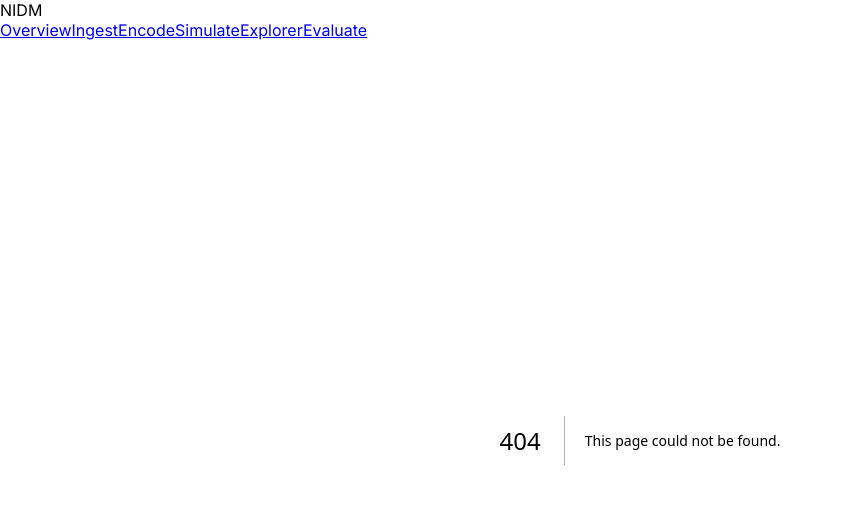
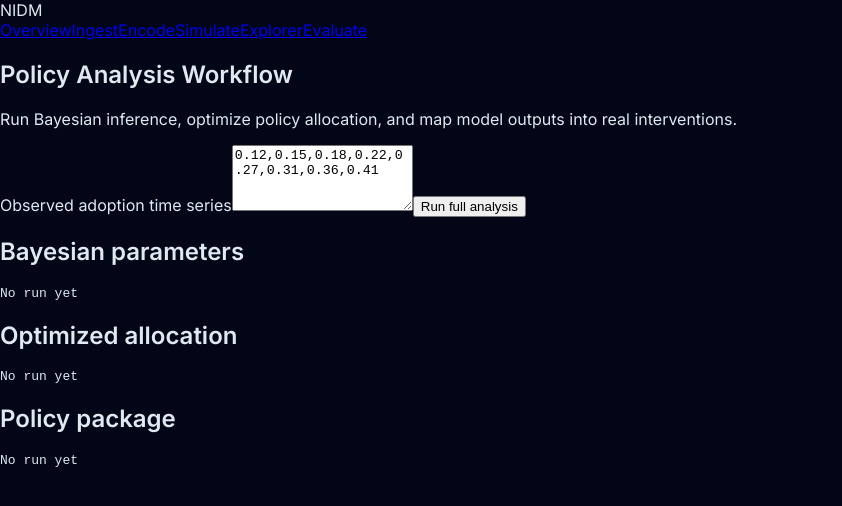
Before and after one commit to Naphymoro/nidm-rwanda-dashboard, a Next.js app in the folder frontend/: page /analysis in a window 1280 px wide. Before the commit this address had no page. Shown: the top 506 px of the page, without its empty margins (0-842 px from the left). Built offline with nearby package versions, Linux system fonts and the light colour scheme; no server answers.

Commit message:
Add frontend policy analysis workflow page

```diff
--- /dev/null
+++ b/frontend/app/analysis/page.tsx
@@ -0,0 +1,82 @@
+"use client";
+
+import { useState } from "react";
+import { post } from "../../lib/api";
+
+const defaultSeries = "0.12,0.15,0.18,0.22,0.27,0.31,0.36,0.41";
+
+export default function AnalysisPage() {
+  const [series, setSeries] = useState(defaultSeries);
+  const [params, setParams] = useState<any>({ beta: 0.3, gamma: 0.2, delta: 0.1 });
+  const [bayesian, setBayesian] = useState<any>(null);
+  const [optimization, setOptimization] = useState<any>(null);
+  const [policy, setPolicy] = useState<any>(null);
+  const [loading, setLoading] = useState(false);
+  const [error, setError] = useState("");
+
+  const values = () => series.split(",").map((x) => Number(x.trim())).filter((x) => !Number.isNaN(x));
+
+  async function runAnalysis() {
+    setLoading(true);
+    setError("");
+    try {
+      const bayes = await post("/analytics/bayesian", values());
+      setBayesian(bayes);
+
+      const learned = {
+        beta: bayes?.parameters?.beta?.mean ?? params.beta,
+        gamma: bayes?.parameters?.gamma?.mean ?? params.gamma,
+        delta: bayes?.parameters?.delta?.mean ?? params.delta,
+      };
+      setParams(learned);
+
+      const opt = await post("/analytics/multi-objective", learned);
+      setOptimization(opt);
+
+      const allocation = opt?.best?.allocation || {
+        demand_generation: 0.4,
+        consumer_subsidy: 0.4,
+        supply_chain: 0.2,
+      };
+      const mapped = await post("/analytics/policy-map", allocation);
+      setPolicy(mapped);
+    } catch (e: any) {
+      setError(e?.message || "Analysis failed. Check that NEXT_PUBLIC_API_URL points to your backend.");
+    } finally {
+      setLoading(false);
+    }
+  }
+
+  return (
+    <section className="analysis-page">
+      <header>
+        <h1>Policy Analysis Workflow</h1>
+        <p>Run Bayesian inference, optimize policy allocation, and map model outputs into real interventions.</p>
+      </header>
+
+      <div className="card">
+        <label>Observed adoption time series</label>
+        <textarea value={series} onChange={(e) => setSeries(e.target.value)} rows={4} />
+        <button onClick={runAnalysis} disabled={loading}>{loading ? "Running..." : "Run full analysis"}</button>
+        {error && <p className="error">{error}</p>}
+      </div>
+
+      <div className="analysis-grid">
+        <div className="card">
+          <h2>Bayesian parameters</h2>
+          <pre>{bayesian ? JSON.stringify(bayesian.parameters, null, 2) : "No run yet"}</pre>
+        </div>
+
+        <div className="card">
+          <h2>Optimized allocation</h2>
+          <pre>{optimization ? JSON.stringify(optimization.best, null, 2) : "No run yet"}</pre>
+        </div>
+
+        <div className="card">
+          <h2>Policy package</h2>
+          <pre>{policy ? JSON.stringify(policy, null, 2) : "No run yet"}</pre>
+        </div>
+      </div>
+    </section>
+  );
+}
```
